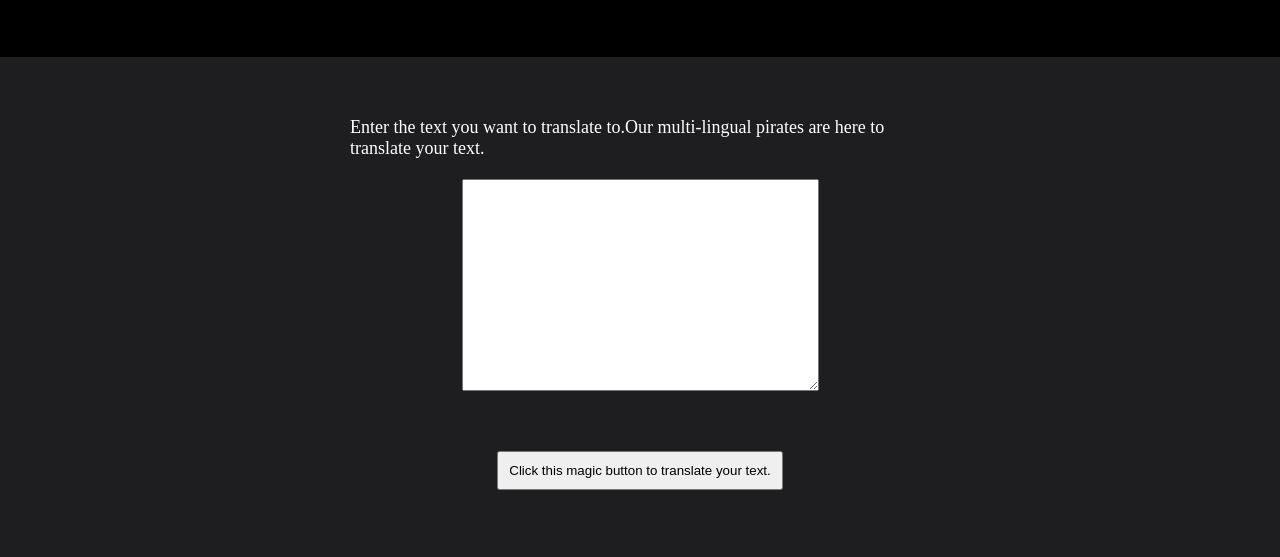
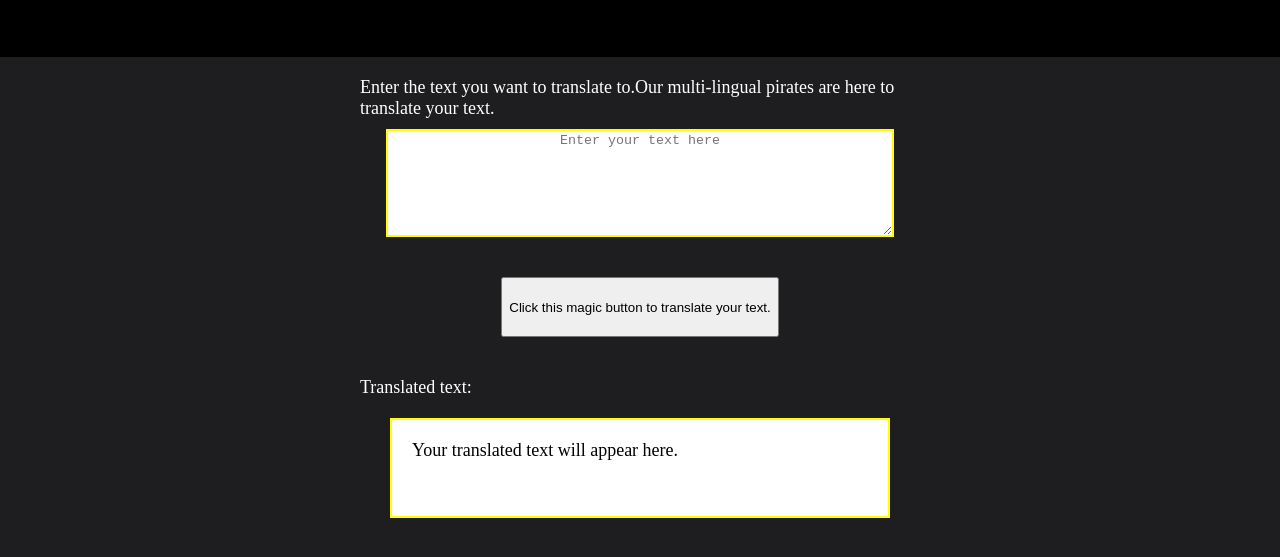
Before and after one commit to Sockalingam29/banana-translater, a plain HTML site: page index.html in a window 1280 px wide. Shown: the part 143-700 px from the top of the page. Drawn offline with Linux system fonts and the light colour scheme; a web font is replaced by a local one.

Commit message:
pending: minor bug fixes(padding, margin, etc.)

```diff
--- a/app.js
+++ b/app.js
@@ -1,8 +1,29 @@
-console.log("Hi")
 var btnTranslate=document.querySelector("#btntranslate");
-var txt=document.querySelector("#txt");
-function myFunc()
+var txt=document.querySelector("#text");
+var outputDiv=document.querySelector("#outputdiv");
+var url="https://api.funtranslations.com/translate/pirate.json";
+
+function clickhandler()
 {
-   console.log("HI");
-   console.log("https://api.funtranslations.com/translate/")
-}
+   console.log("clicked");
+   var input=txt.value;
+   console.log(input);
+   var finalurl=constructUrl(input);
+   console.log(finalurl);
+   fetch (finalurl)
+   .then(response=>response.json())
+   .then(json => {
+      outputDiv.innerText=json.contents.translated;
+   })
+   .catch(() => {
+      alert("Some error occured");
+   })
+
+};
+
+btnTranslate.addEventListener("click",clickhandler);
+
+function constructUrl(inputtxt){
+   var encoded=encodeURI(inputtxt);
+   return `${url}?text=${encoded}`;
+};
--- a/index.html
+++ b/index.html
@@ -4,8 +4,8 @@
     <meta charset="UTF-8">
     <meta http-equiv="X-UA-Compatible" content="IE=edge">
     <meta name="viewport" content="width=device-width, initial-scale=1.0">
-    <title>Document</title>
-    <script src="app.js" type="text/javascript"></script>
+    <title>Pirate Translator</title>
+
     <link href="styles.css" rel="stylesheet" />
 </head>
 <body>
@@ -16,10 +16,13 @@
     </nav>
     <section>
         <div>Enter the text you want to translate to.Our multi-lingual pirates are here to translate your text.</div>
-        <textarea id="text"></textarea>
+        <textarea id="text" placeholder="Enter your text here"></textarea>
     </section>
-    <button id="btntranslate" onclick="myFunc()">
+    <button id="btntranslate">
         Click this magic button to translate your text.
     </button>
+    <section><div>Translated text:</div></section>
+    <section id="outputdiv">Your translated text will appear here.</section>
+    <script src="app.js" type="text/javascript"></script>
 </body>
 </html>
--- a/styles.css
+++ b/styles.css
@@ -22,23 +22,29 @@ section{
     color: white;
     max-width: 600px;
     margin:auto;
-    padding: 50px;
+    padding: 20px;
 
 }
 section div{
-    padding:10px;
+
+    padding-left: 20px;
+    padding-right: 20px;
 }
 #text{
     display:block;
     margin-top: 10px;
-    padding: 90px;
+    height: 100px;
+    width: 500px;
+    max-width: 500px;
     margin-left: auto;
     margin-right: auto;
+    border: 2px solid yellow;
+    text-align:center;
 }
 #btntranslate{
     display: block;
-    margin-top: 10px;
-    padding: 10px;
+    margin-top: 20px;
+    height: 60px;
     margin-left: auto;
     margin-right: auto;
     margin-bottom: 20px;
@@ -49,3 +55,16 @@ section div{
     background-color: black;
     cursor: pointer;
 }
+#outputdiv{
+    display:block;
+    box-sizing: border-box;
+    height: 100px;
+    width: 500px;
+    max-width: 500px;
+    margin-left: auto;
+    margin-right: auto;
+    background-color: white;
+    margin-bottom: 30px;
+    border:2px solid yellow;
+    color:black;
+}
```
